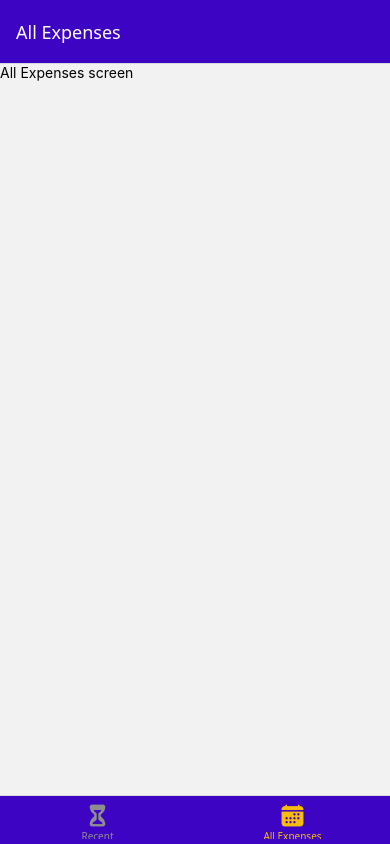
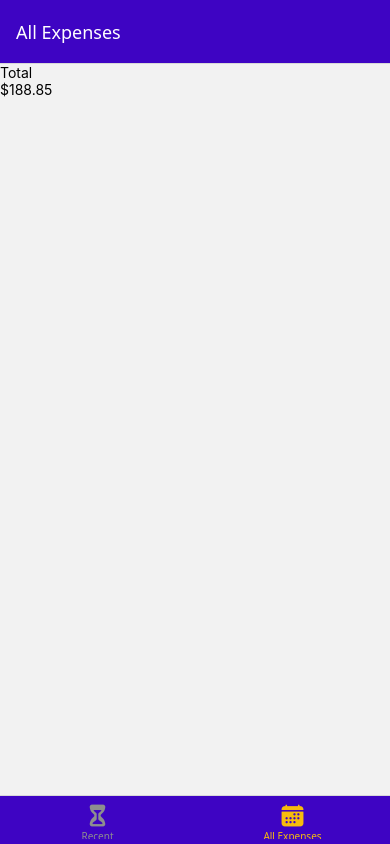
Before and after one commit to Evans-Boateng/ExpenseTracker, a React Native app: screen /AllExpenses in a window 390 px wide. Built offline with nearby package versions, Linux system fonts and the light colour scheme.

Commit message:
Expenses output is now returned in both recent expenses and all expenses screen

```diff
--- a/components/ExpensesOutpu/ExpensesOutput.js
+++ b/components/ExpensesOutpu/ExpensesOutput.js
@@ -1,4 +1,4 @@
-import { FlatList } from "react-native";
+import { View } from "react-native";
 import ExpensesSummary from "./ExpensesSummary";
 import ExpensesList from "./ExpensesList";
 
--- a/screens/AllExpenses.js
+++ b/screens/AllExpenses.js
@@ -1,8 +1,8 @@
-import { Text } from "react-native";
+import ExpensesOutput from "../components/ExpensesOutpu/ExpensesOutput";
 
 function AllExpenses() {
   return (
-    <Text>All Expenses screen</Text>
+    <ExpensesOutput expensesPeriod="Total" />
   )
 }
 export default AllExpenses;
--- a/screens/RecentExpenses.js
+++ b/screens/RecentExpenses.js
@@ -1,8 +1,8 @@
-import { Text } from "react-native";
+import ExpensesOutput from "../components/ExpensesOutpu/ExpensesOutput";
 
 function RecentExpenses() {
   return (
-    <Text>Recent Expenses screen</Text>
+    <ExpensesOutput expensesPeriod="Last 7 Days" />
   )
 }
 export default RecentExpenses;
```
